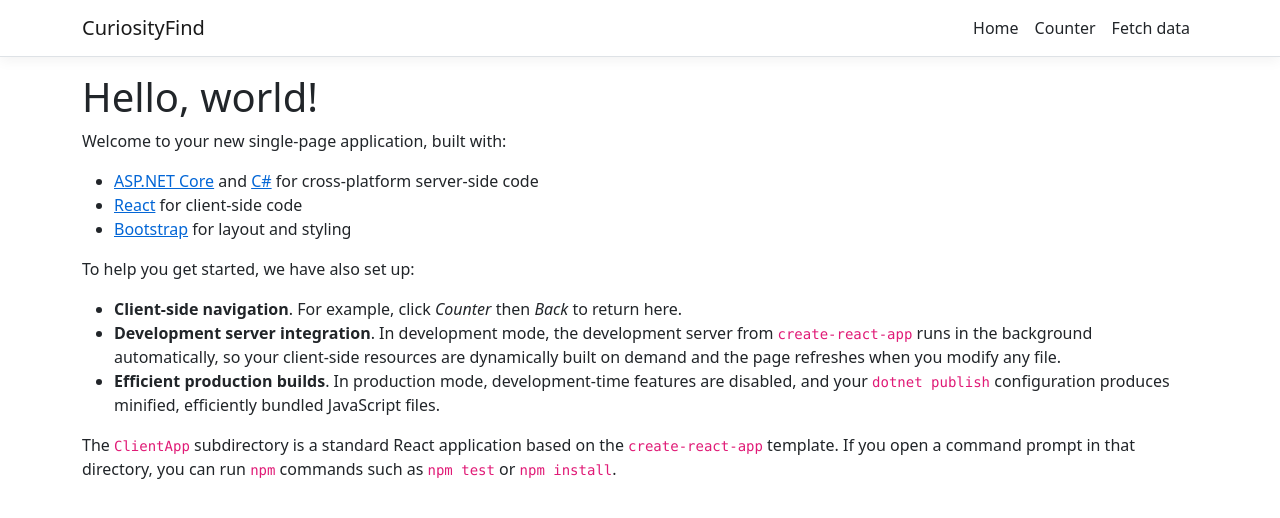
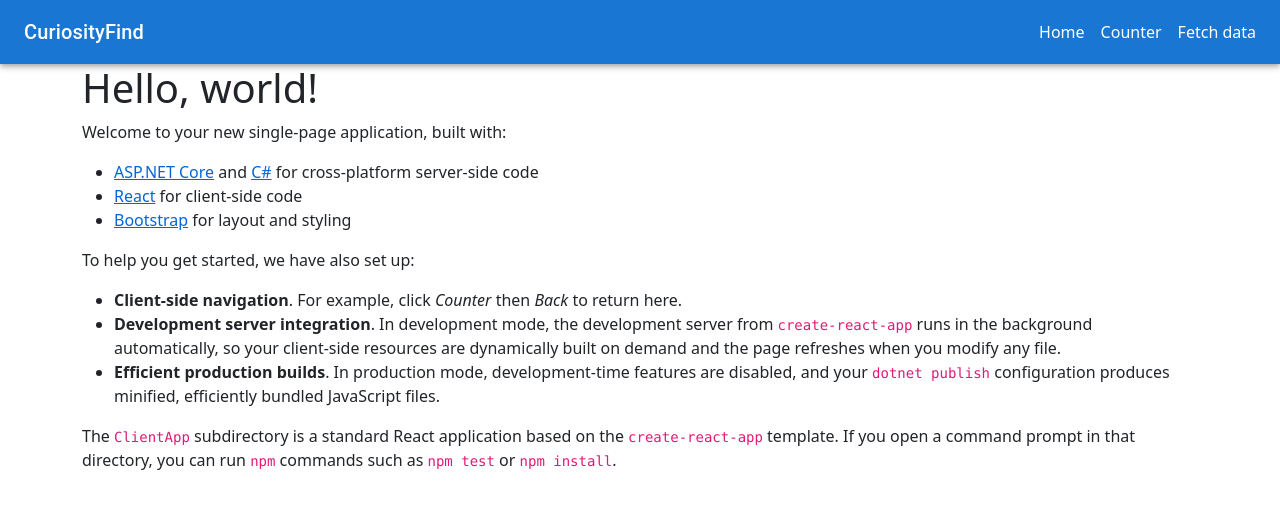
Before and after one commit to erik-lance/CuriosityFind, a React (Create React App) app in the folder ClientApp/: page / in a window 1280 px wide. Shown: the top 518 px of the page. Built offline with nearby package versions, Linux system fonts and the light colour scheme.

Commit message:
Update navbar to use material ui

```diff
--- a/ClientApp/src/components/NavMenu.tsx
+++ b/ClientApp/src/components/NavMenu.tsx
@@ -1,6 +1,6 @@
 import React, { Component } from 'react';
 import { Collapse, Navbar, NavbarBrand, NavbarToggler, NavItem, NavLink } from 'reactstrap';
-import { Link } from 'react-router-dom';
+import { AppBar, Box, Typography, Link, Toolbar, Stack } from '@mui/material';
 import './NavMenu.css';
 
 interface NavMenuState {
@@ -10,7 +10,7 @@ collapsed: boolean;
 export class NavMenu extends Component<{}, NavMenuState> {
     static displayName = NavMenu.name;
 
-  constructor (props) {
+    constructor(props) {
         super(props);
 
         this.toggleNavbar = this.toggleNavbar.bind(this);
@@ -19,7 +19,7 @@ export class NavMenu extends Component<{}, NavMenuState> {
         };
     }
 
-  toggleNavbar () {
+    toggleNavbar() {
         this.setState({
             collapsed: !this.state.collapsed
         });
@@ -28,23 +28,25 @@ export class NavMenu extends Component<{}, NavMenuState> {
     render() {
         return (
             <header>
-        <Navbar className="navbar-expand-sm navbar-toggleable-sm ng-white border-bottom box-shadow mb-3" container light>
-          <NavbarBrand tag={Link} to="/">CuriosityFind</NavbarBrand>
-          <NavbarToggler onClick={this.toggleNavbar} className="mr-2" />
-          <Collapse className="d-sm-inline-flex flex-sm-row-reverse" isOpen={!this.state.collapsed} navbar>
-            <ul className="navbar-nav flex-grow">
-              <NavItem>
-                <NavLink tag={Link} className="text-dark" to="/">Home</NavLink>
-              </NavItem>
-              <NavItem>
-                <NavLink tag={Link} className="text-dark" to="/counter">Counter</NavLink>
-              </NavItem>
-              <NavItem>
-                <NavLink tag={Link} className="text-dark" to="/fetch-data">Fetch data</NavLink>
-              </NavItem>
-            </ul>
-          </Collapse>
-        </Navbar>
+                <Box sx={{ flexGrow: 1 }}>
+                    <AppBar position="static">
+                        <Toolbar>
+                            <Typography
+                                variant="h6" component="div" sx={{ flexGrow: 1 }}>
+                                CuriosityFind
+                            </Typography>
+                            <Box sx={{ flexGrow: 1 }} />
+                            <Stack
+                                direction="row"
+                                spacing={2}
+                            >
+                                <Link href="/" underline="none" color="white">Home</Link>
+                                <Link href="/counter" underline="none" color="white">Counter</Link>
+                                <Link href="/fetch-data" underline="none" color="white">Fetch data</Link>
+                            </Stack>
+                        </Toolbar>
+                    </AppBar>
+                </Box>
             </header>
         );
     }
```
Lines whose indentation alone changed are shown as unchanged.
